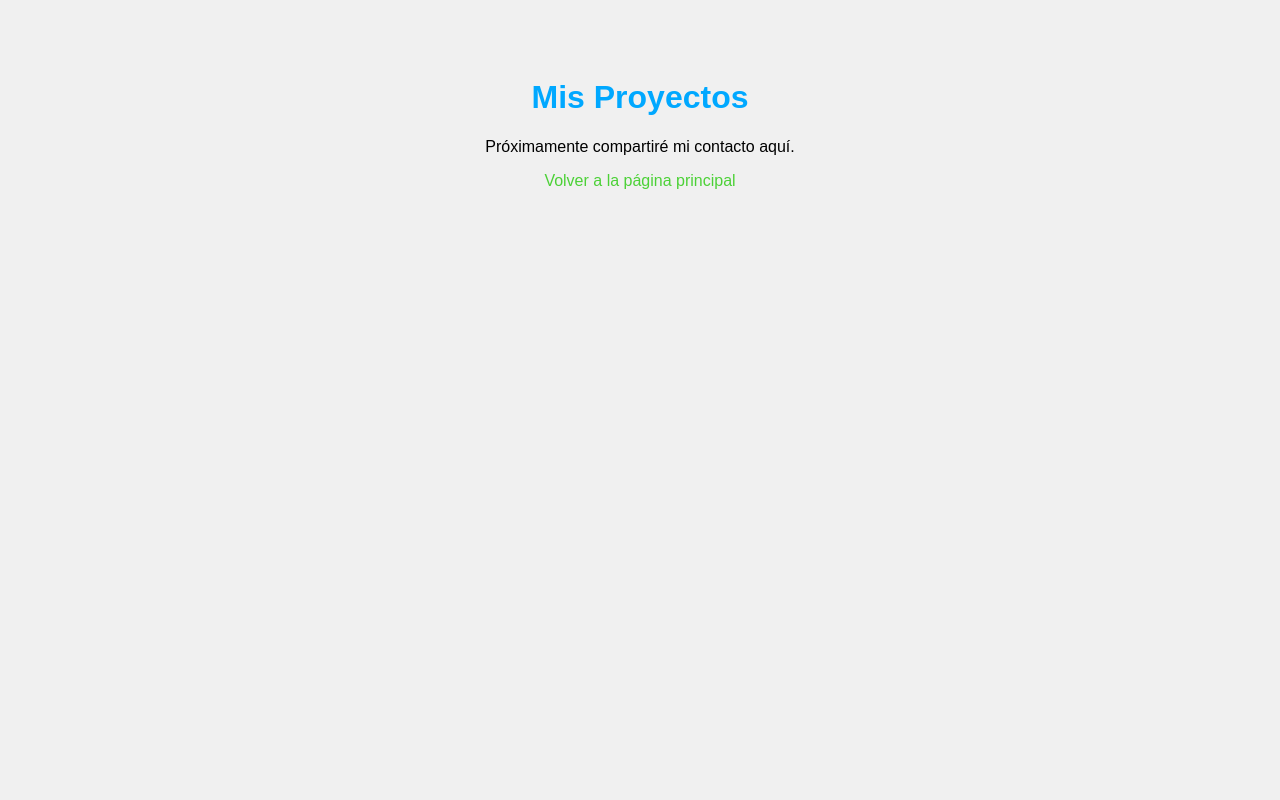
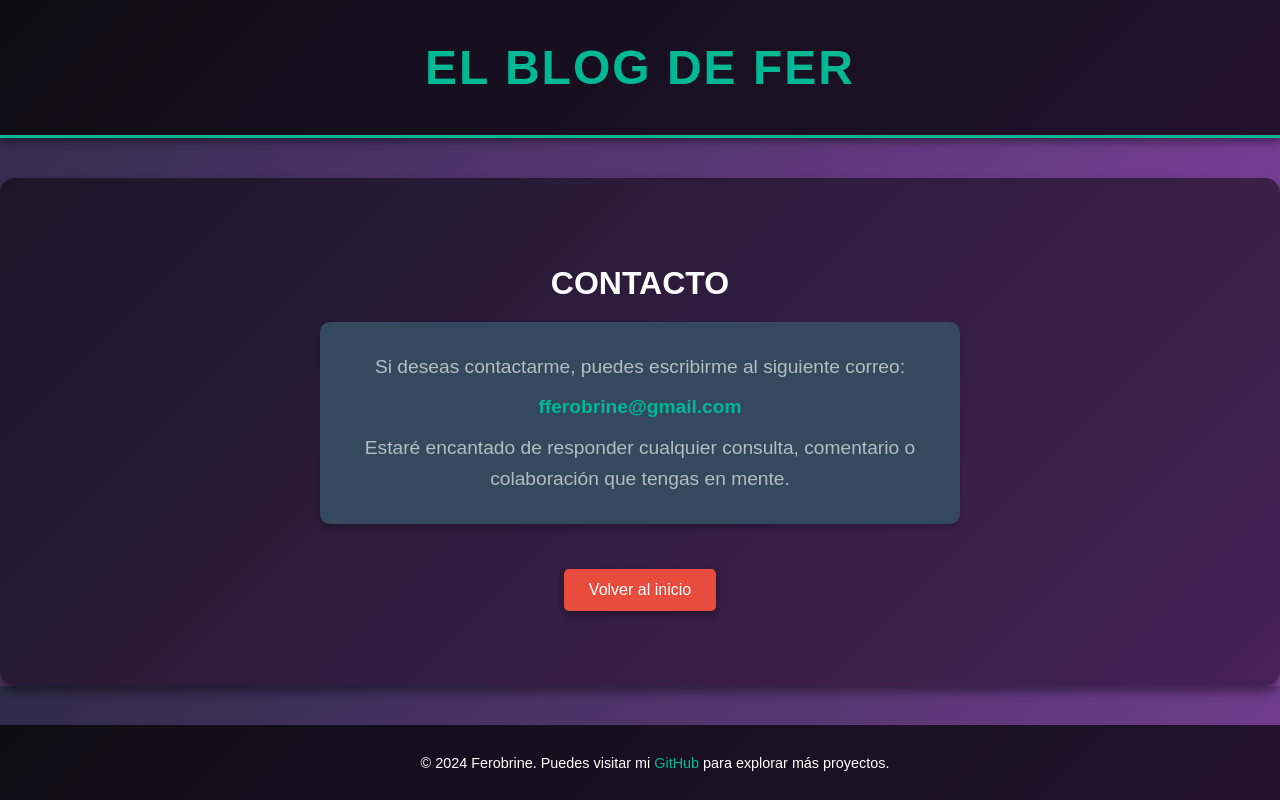
Before and after one commit to ferobrine/elblogdefer.github.io, a plain HTML site: page contacto.html in a window 1280 px wide. Drawn offline with Linux system fonts and the light colour scheme.

Commit message:
mejora subarchivos

```diff
--- a/contacto.html
+++ b/contacto.html
@@ -3,26 +3,138 @@
 <head>
     <meta charset="UTF-8">
     <meta name="viewport" content="width=device-width, initial-scale=1.0">
-    <title>Mi Contacto</title>
+    <title>Contacto | El Blog de Fer</title>
     <style>
+        /* Estilo global */
         body {
-            font-family: Arial, sans-serif;
+            font-family: 'Arial', sans-serif;
+            margin: 0;
+            padding: 0;
+            background: linear-gradient(135deg, #2e2b47, #8e44ad);
+            color: #fff;
             text-align: center;
-            padding: 50px;
-            background-color: #f0f0f0;
         }
-        h1 {
-            color: #00a8ff;
+
+        header {
+            background-color: rgba(0, 0, 0, 0.7);
+            padding: 40px;
+            box-shadow: 0 4px 8px rgba(0, 0, 0, 0.4);
+            border-bottom: 3px solid #00b894;
         }
-        a {
+
+        header h1 {
+            font-size: 3rem;
+            margin: 0;
+            color: #00b894;
+            text-transform: uppercase;
+            letter-spacing: 2px;
+        }
+
+        main {
+            padding: 60px 20px;
+            background: rgba(0, 0, 0, 0.5);
+            border-radius: 15px;
+            box-shadow: 0 6px 10px rgba(0, 0, 0, 0.4);
+            margin-top: 40px;
+        }
+
+        main h2 {
+            font-size: 2rem;
+            color: #fff;
+            margin-bottom: 15px;
+            text-transform: uppercase;
+        }
+
+        .contact-container {
+            margin: 20px auto;
+            padding: 20px;
+            background-color: #34495e;
+            border-radius: 10px;
+            width: 80%;
+            max-width: 600px;
+            box-shadow: 0 4px 6px rgba(0, 0, 0, 0.2);
+        }
+
+        .contact-container p {
+            font-size: 1.2rem;
+            color: #b2bec3;
+            margin: 10px 0;
+            line-height: 1.6;
+        }
+
+        .contact-container a {
+            color: #00b894;
+            font-size: 1.2rem;
             text-decoration: none;
-            color: #4cd137;
+            font-weight: bold;
+            transition: color 0.3s;
+        }
+
+        .contact-container a:hover {
+            color: #1abc9c;
+        }
+
+        .button-container {
+            margin-top: 30px;
+        }
+
+        .button-container a {
+            text-decoration: none;
+            background-color: #e74c3c;
+            color: #fff;
+            padding: 12px 25px;
+            margin: 15px;
+            font-size: 1rem;
+            border-radius: 5px;
+            display: inline-block;
+            transition: background-color 0.3s, transform 0.2s;
+            box-shadow: 0 4px 6px rgba(0, 0, 0, 0.3);
+        }
+
+        .button-container a:hover {
+            background-color: #d63031;
+            transform: translateY(-3px);
+        }
+
+        footer {
+            background-color: rgba(0, 0, 0, 0.7);
+            padding: 15px;
+            font-size: 0.9rem;
+            position: fixed;
+            bottom: 0;
+            width: 100%;
+            text-align: center;
+        }
+
+        footer a {
+            color: #00b894;
+            text-decoration: none;
+        }
+
+        footer a:hover {
+            text-decoration: underline;
         }
     </style>
 </head>
 <body>
-    <h1>Mis Proyectos</h1>
-    <p>Próximamente compartiré mi contacto aquí.</p>
-    <a href="index.html">Volver a la página principal</a>
+    <header>
+        <h1>El Blog de Fer</h1>
+    </header>
+    <main>
+        <h2>Contacto</h2>
+        <div class="contact-container">
+            <p>Si deseas contactarme, puedes escribirme al siguiente correo:</p>
+            <p><a href="mailto:fferobrine@gmail.com">fferobrine@gmail.com</a></p>
+            <p>Estaré encantado de responder cualquier consulta, comentario o colaboración que tengas en mente.</p>
+        </div>
+        <div class="button-container">
+            <a href="index.html">Volver al inicio</a>
+        </div>
+    </main>
+    <footer>
+        <p>
+            &copy; 2024 Ferobrine. Puedes visitar mi <a href="https://github.com/ferobrine" target="_blank">GitHub</a> para explorar más proyectos.
+        </p>
+    </footer>
 </body>
 </html>
```
Also changed, not shown: sobre.html (+23 -19 lines).
